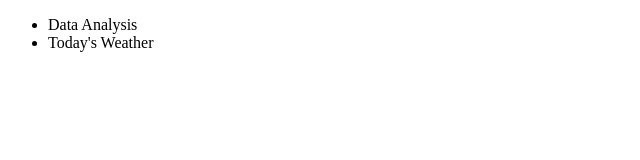
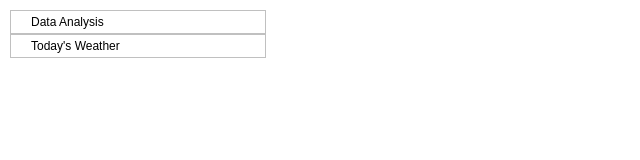
Before and after one commit to zzuhann/today-weather, a plain HTML site: page index.html in a window 1280 px wide. Shown: the whole page, without its empty margins (0-640 px from the left). Drawn offline with nearby package versions, Linux system fonts and the light colour scheme; no server answers.

Commit message:
task1: left side menu UI and style

```diff
--- /dev/null
+++ b/css/main.css
@@ -0,0 +1,157 @@
+/* http://meyerweb.com/eric/tools/css/reset/
+   v2.0 | 20110126
+   License: none (public domain)
+*/
+
+html,
+body,
+div,
+span,
+applet,
+object,
+iframe,
+h1,
+h2,
+h3,
+h4,
+h5,
+h6,
+p,
+blockquote,
+pre,
+a,
+abbr,
+acronym,
+address,
+big,
+cite,
+code,
+del,
+dfn,
+em,
+img,
+ins,
+kbd,
+q,
+s,
+samp,
+small,
+strike,
+strong,
+sub,
+sup,
+tt,
+var,
+b,
+u,
+i,
+center,
+dl,
+dt,
+dd,
+ol,
+ul,
+li,
+fieldset,
+form,
+label,
+legend,
+table,
+caption,
+tbody,
+tfoot,
+thead,
+tr,
+th,
+td,
+article,
+aside,
+canvas,
+details,
+embed,
+figure,
+figcaption,
+footer,
+header,
+hgroup,
+menu,
+nav,
+output,
+ruby,
+section,
+summary,
+time,
+mark,
+audio,
+video {
+  margin: 0;
+  padding: 0;
+  border: 0;
+  font-size: 100%;
+  font: inherit;
+  vertical-align: baseline;
+}
+/* HTML5 display-role reset for older browsers */
+article,
+aside,
+details,
+figcaption,
+figure,
+footer,
+header,
+hgroup,
+menu,
+nav,
+section {
+  display: block;
+}
+body {
+  line-height: 1;
+}
+ol,
+ul {
+  list-style: none;
+}
+blockquote,
+q {
+  quotes: none;
+}
+blockquote:before,
+blockquote:after,
+q:before,
+q:after {
+  content: "";
+  content: none;
+}
+table {
+  border-collapse: collapse;
+  border-spacing: 0;
+}
+
+body {
+  width: 100vw;
+  padding: 10px;
+}
+
+.left-side-menu {
+  width: 20%;
+  font-size: 12px;
+  font-family: Arial, Helvetica, sans-serif;
+  > li {
+    border: 1px solid #c0c0c0;
+    border-bottom-width: 0.5px;
+    padding: 5px 5px 5px 20px;
+    cursor: pointer;
+  }
+  > li:hover {
+    border-color: #2a9fcd;
+    background-color: #e7ebff;
+    font-weight: bold;
+  }
+  > li:last-child {
+    border-bottom: 1px solid #c0c0c0;
+  }
+  > li:last-child:hover {
+    border-color: #2a9fcd;
+  }
+}
--- a/index.html
+++ b/index.html
@@ -1,9 +1,11 @@
 <!DOCTYPE html>
 <html>
-<head></head>
+<head>
+	<link rel="stylesheet" href="css/main.css">
+</head>
 <body>
 <div>
-	<ul>
+	<ul class="left-side-menu">
 		<li>Data Analysis</li>
 		<li>Today's Weather</li>
 	</ul>
```
